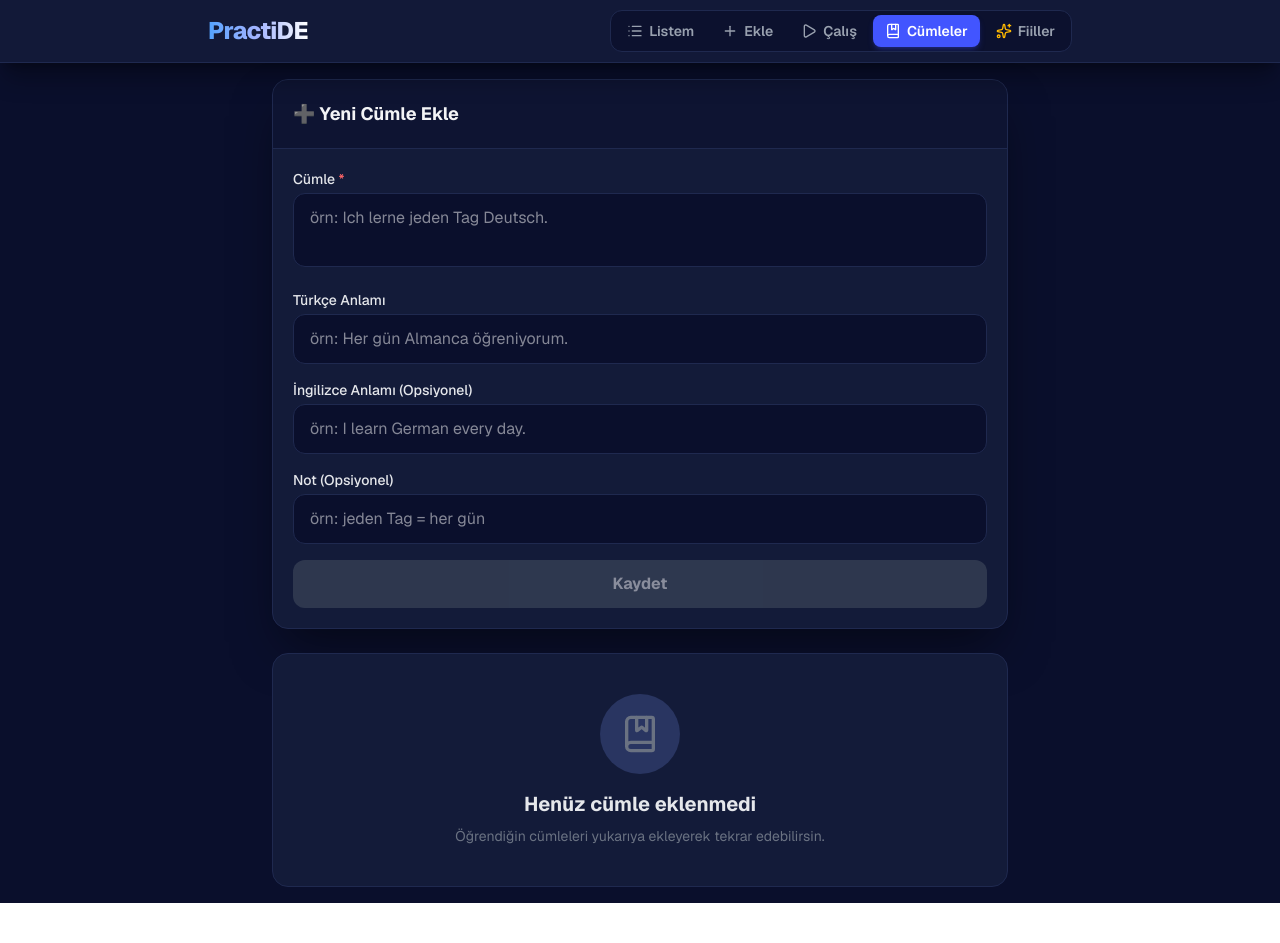
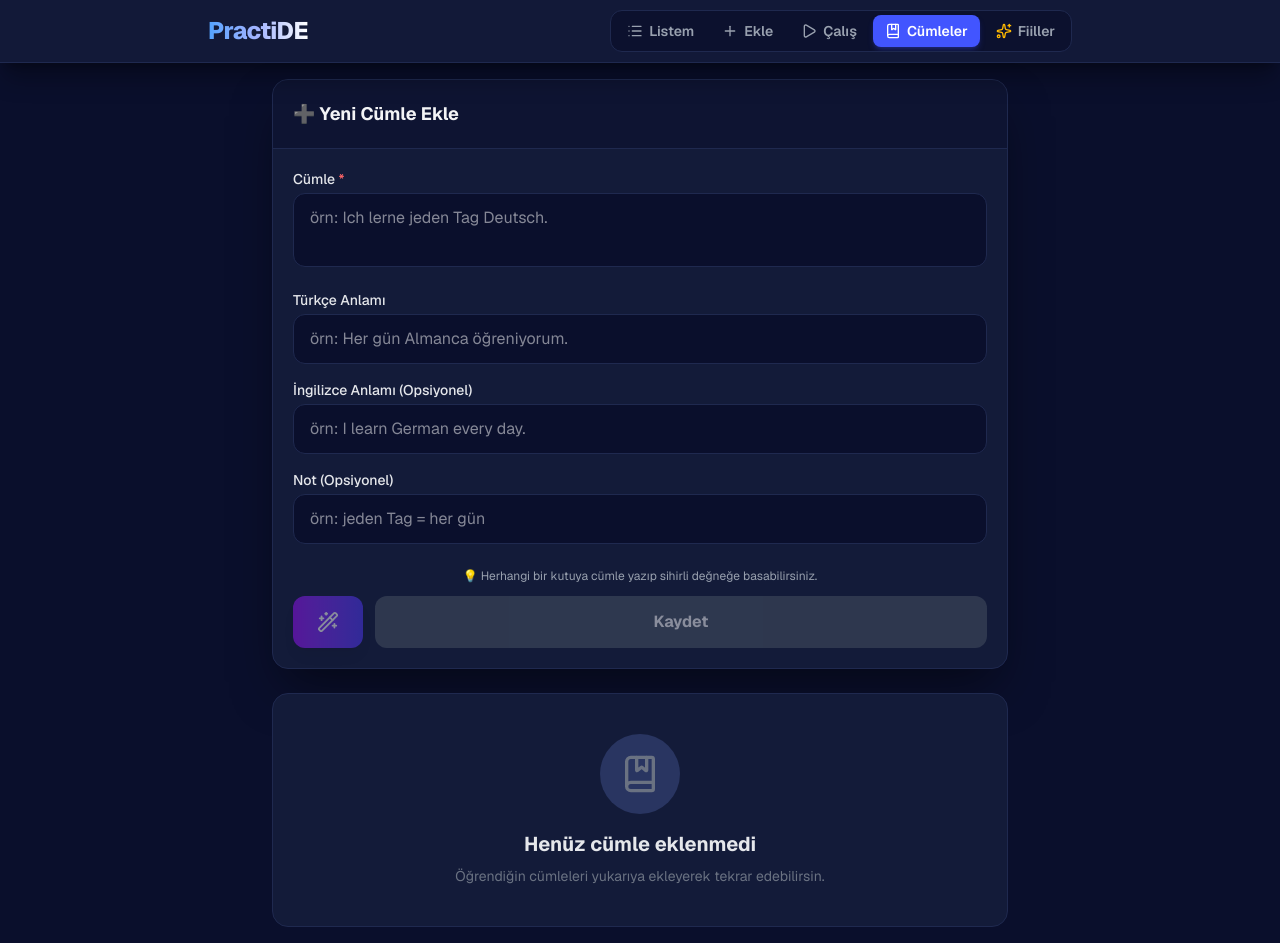
Before and after one commit to Runteryaa/PractiDE, a Next.js app: page / in a window 1280 px wide. Both pictures are taken after a click on the button "Cümleler". Before the commit the page ends 903 px from the top, so only its background shows below. Built offline with nearby package versions, Linux system fonts and the light colour scheme.

Commit message:
feat: cumleler kismina otomatik cevirili sihirli degnek butonu eklendi

```diff
--- a/src/app/page.tsx
+++ b/src/app/page.tsx
@@ -32,6 +32,8 @@ export default function App() {
   const [sentenceMeaningEN, setSentenceMeaningEN] = useState('');
   const [sentenceNote, setSentenceNote] = useState('');
   const [editingSentenceId, setEditingSentenceId] = useState<string | null>(null);
+  const [sentenceLastEdited, setSentenceLastEdited] = useState<string | null>(null);
+  const [sentenceLoading, setSentenceLoading] = useState(false);
 
 
   // Form states
@@ -1060,6 +1062,85 @@ export default function App() {
     return Date.now().toString(36) + Math.random().toString(36).substring(2);
   };
 
+  const handleSentenceAutoFill = async () => {
+    const sourceText = sentenceText.trim() || sentenceMeaning.trim() || sentenceMeaningEN.trim();
+    if (!sourceText) return;
+
+    setSentenceLoading(true);
+
+    let sourceLang = 'de';
+    let activeQuery = '';
+
+    if (sentenceLastEdited === 'de' && sentenceText.trim()) {
+      sourceLang = 'de';
+      activeQuery = sentenceText.trim();
+    } else if (sentenceLastEdited === 'tr' && sentenceMeaning.trim()) {
+      sourceLang = 'tr';
+      activeQuery = sentenceMeaning.trim();
+    } else if (sentenceLastEdited === 'en' && sentenceMeaningEN.trim()) {
+      sourceLang = 'en';
+      activeQuery = sentenceMeaningEN.trim();
+    } else {
+      if (sentenceText.trim()) {
+        sourceLang = 'de';
+        activeQuery = sentenceText.trim();
+      } else if (sentenceMeaning.trim()) {
+        sourceLang = 'tr';
+        activeQuery = sentenceMeaning.trim();
+      } else if (sentenceMeaningEN.trim()) {
+        sourceLang = 'en';
+        activeQuery = sentenceMeaningEN.trim();
+      }
+    }
+
+    try {
+      const fetchTranslation = async (text: string, sl: string, tl: string) => {
+        const url = `https://translate.googleapis.com/translate_a/single?client=gtx&sl=${sl}&tl=${tl}&dt=t&q=${encodeURIComponent(text)}`;
+        const res = await fetch(url);
+        const data = await res.json();
+        if (data && data[0]) {
+          return data[0].map((item: any) => item[0]).join('');
+        }
+        return '';
+      };
+
+      let resultDe = sentenceText.trim();
+      let resultTr = sentenceMeaning.trim();
+      let resultEn = sentenceMeaningEN.trim();
+
+      if (sourceLang === 'de') {
+        const [trText, enText] = await Promise.all([
+          fetchTranslation(activeQuery, 'de', 'tr'),
+          fetchTranslation(activeQuery, 'de', 'en')
+        ]);
+        resultTr = trText;
+        resultEn = enText;
+      } else if (sourceLang === 'tr') {
+        const [deText, enText] = await Promise.all([
+          fetchTranslation(activeQuery, 'tr', 'de'),
+          fetchTranslation(activeQuery, 'tr', 'en')
+        ]);
+        resultDe = deText;
+        resultEn = enText;
+      } else if (sourceLang === 'en') {
+        const [deText, trText] = await Promise.all([
+          fetchTranslation(activeQuery, 'en', 'de'),
+          fetchTranslation(activeQuery, 'en', 'tr')
+        ]);
+        resultDe = deText;
+        resultTr = trText;
+      }
+
+      setSentenceText(resultDe);
+      setSentenceMeaning(resultTr);
+      setSentenceMeaningEN(resultEn);
+    } catch (error) {
+      console.error("Cümle otomatik çeviri hatası:", error);
+    } finally {
+      setSentenceLoading(false);
+    }
+  };
+
   const addSentence = (e: React.FormEvent) => {
     e.preventDefault();
     if (!sentenceText.trim()) return;
@@ -1094,6 +1175,7 @@ export default function App() {
     setSentenceMeaning('');
     setSentenceMeaningEN('');
     setSentenceNote('');
+    setSentenceLastEdited(null);
   };
 
   const deleteSentence = (id: string) => {
@@ -1110,6 +1192,7 @@ export default function App() {
     setSentenceMeaning(s.meaning || '');
     setSentenceMeaningEN(s.meaning_en || '');
     setSentenceNote(s.note || '');
+    setSentenceLastEdited(null);
   };
 
   const cancelEditSentence = () => {
@@ -1118,6 +1201,7 @@ export default function App() {
     setSentenceMeaning('');
     setSentenceMeaningEN('');
     setSentenceNote('');
+    setSentenceLastEdited(null);
   };
 
   return (
@@ -2445,7 +2529,10 @@ export default function App() {
                   <label className="block text-sm font-medium text-gray-200 mb-1">Cümle <span className="text-red-400">*</span></label>
                   <textarea
                     value={sentenceText}
-                    onChange={(e) => setSentenceText(e.target.value)}
+                    onChange={(e) => {
+                      setSentenceText(e.target.value);
+                      setSentenceLastEdited('de');
+                    }}
                     placeholder="örn: Ich lerne jeden Tag Deutsch."
                     rows={2}
                     className="w-full px-4 py-3 bg-[#0A0F2C] border border-[#1F294F] rounded-xl focus:outline-none focus:ring-2 focus:ring-[#4255FF] transition-all text-white resize-none"
@@ -2456,7 +2543,10 @@ export default function App() {
                   <input
                     type="text"
                     value={sentenceMeaning}
-                    onChange={(e) => setSentenceMeaning(e.target.value)}
+                    onChange={(e) => {
+                      setSentenceMeaning(e.target.value);
+                      setSentenceLastEdited('tr');
+                    }}
                     placeholder="örn: Her gün Almanca öğreniyorum."
                     className="w-full px-4 py-3 bg-[#0A0F2C] border border-[#1F294F] rounded-xl focus:outline-none focus:ring-2 focus:ring-[#4255FF] transition-all text-white"
                   />
@@ -2466,7 +2556,10 @@ export default function App() {
                   <input
                     type="text"
                     value={sentenceMeaningEN}
-                    onChange={(e) => setSentenceMeaningEN(e.target.value)}
+                    onChange={(e) => {
+                      setSentenceMeaningEN(e.target.value);
+                      setSentenceLastEdited('en');
+                    }}
                     placeholder="örn: I learn German every day."
                     className="w-full px-4 py-3 bg-[#0A0F2C] border border-[#1F294F] rounded-xl focus:outline-none focus:ring-2 focus:ring-[#4255FF] transition-all text-white"
                   />
@@ -2481,11 +2574,24 @@ export default function App() {
                     className="w-full px-4 py-3 bg-[#0A0F2C] border border-[#1F294F] rounded-xl focus:outline-none focus:ring-2 focus:ring-[#4255FF] transition-all text-white"
                   />
                 </div>
+                <div className="flex flex-col gap-2 pt-2">
+                  <p className="text-xs text-gray-400 text-center mb-1">
+                    💡 Herhangi bir kutuya cümle yazıp sihirli değneğe basabilirsiniz.
+                  </p>
                   <div className="flex gap-3">
+                    <button
+                      type="button"
+                      onClick={handleSentenceAutoFill}
+                      disabled={sentenceLoading || !(sentenceText.trim() || sentenceMeaning.trim() || sentenceMeaningEN.trim())}
+                      className="flex-none px-6 py-3.5 bg-gradient-to-r from-purple-600 to-indigo-600 text-white rounded-xl shadow-lg hover:opacity-90 disabled:opacity-50 transition-all flex items-center justify-center gap-2 font-medium active:scale-[0.98]"
+                      title="Cümleyi Algıla, Çevir ve Otomatik Doldur"
+                    >
+                      {sentenceLoading ? <RotateCcw className="animate-spin" size={22} /> : <Wand2 size={22} />}
+                    </button>
                     <button
                       type="submit"
                       disabled={!sentenceText.trim()}
-                    className="flex-1 py-3 bg-blue-600 text-white rounded-xl font-bold hover:bg-blue-700 disabled:bg-gray-600 disabled:opacity-50 transition-all active:scale-[0.98]"
+                      className="flex-1 py-3.5 bg-blue-600 text-white rounded-xl font-bold hover:bg-blue-700 disabled:bg-gray-600 disabled:opacity-50 transition-all active:scale-[0.98]"
                     >
                       {editingSentenceId ? 'Güncelle' : 'Kaydet'}
                     </button>
@@ -2493,11 +2599,12 @@ export default function App() {
                       <button
                         type="button"
                         onClick={cancelEditSentence}
-                      className="flex-1 py-3 bg-[#1C2545] text-white rounded-xl font-bold hover:bg-[#293561] transition-all"
+                        className="flex-1 py-3.5 bg-[#1C2545] text-white rounded-xl font-bold hover:bg-[#293561] transition-all"
                       >
                         İptal
                       </button>
                     )}
+                  </div>
                 </div>
               </form>
             </div>
```
Lines whose indentation alone changed are shown as unchanged.
